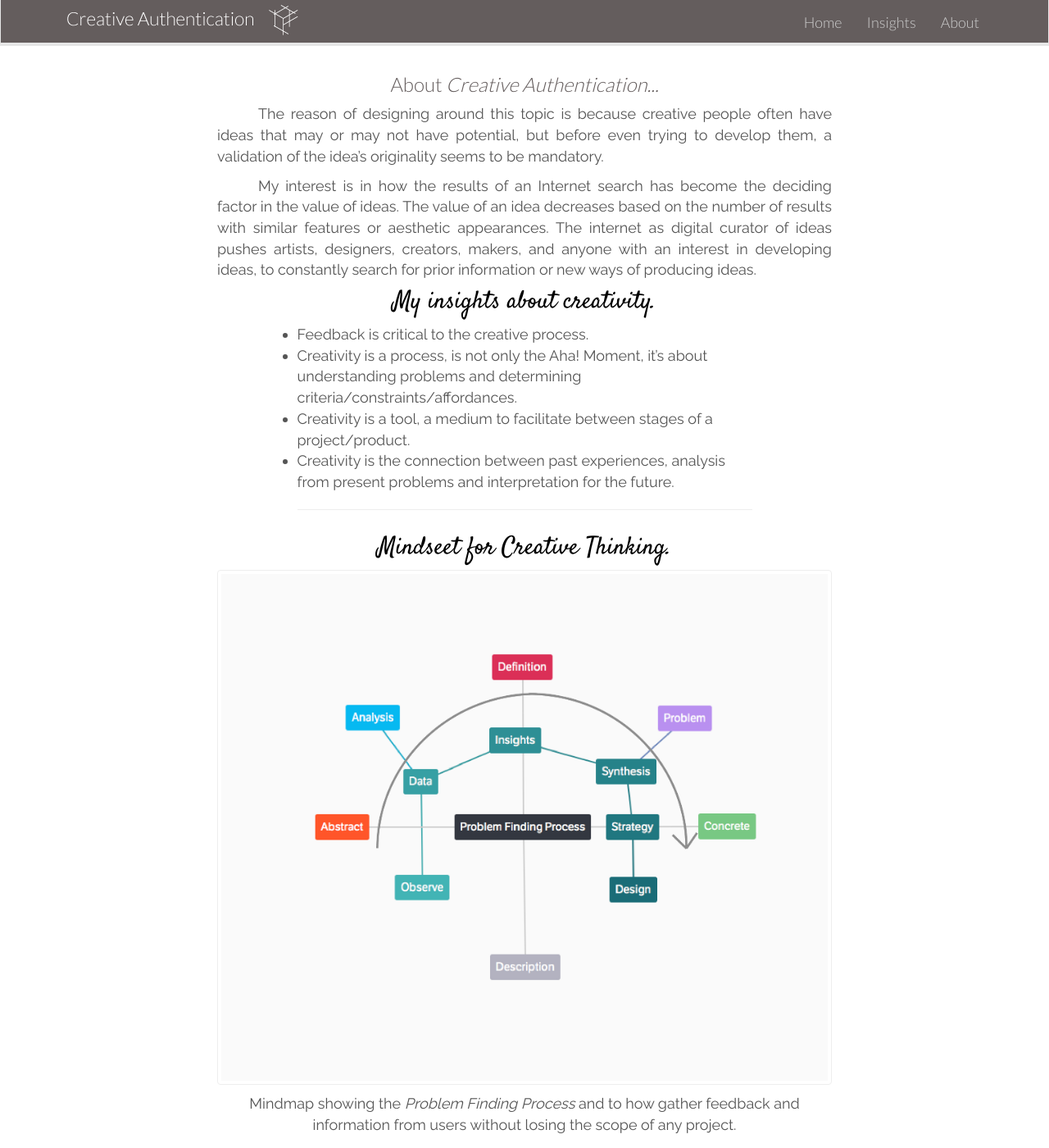
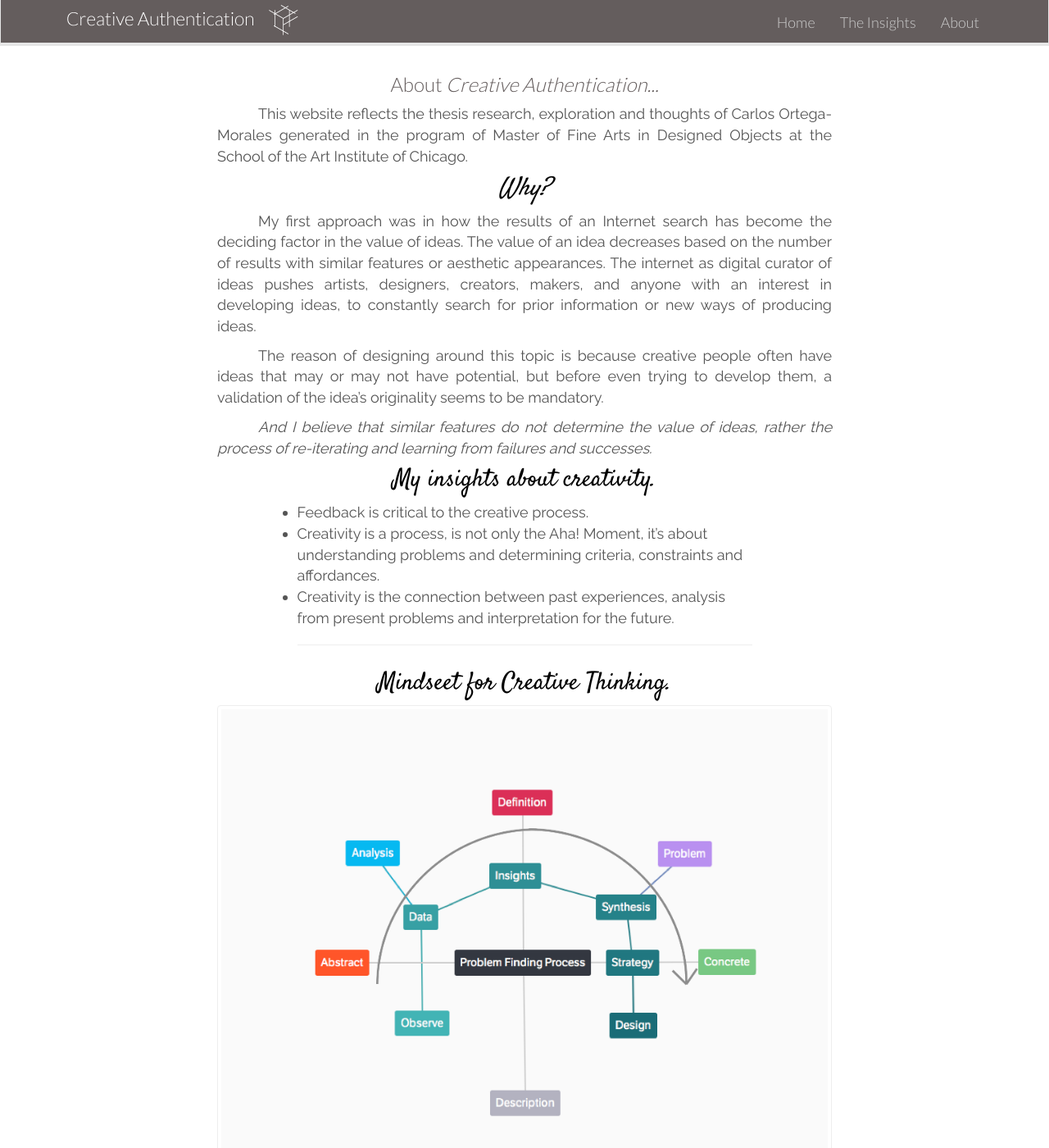
Before and after one commit to cortega8612/creative-process, a Jekyll site: the page built from about/index.html, in a window 1280 px wide and 1400 px high. Shown: the whole window at 82% size. Built offline with Jekyll 4.4.1, drawn with Linux system fonts in a browser that asks for light colours; some of the changed text lies outside the part shown.

Commit message:
uploaded all posts for homepage and about edited

```diff
--- a/_layouts/default.html
+++ b/_layouts/default.html
@@ -41,7 +41,7 @@
         <div class="collapse navbar-collapse">
           <ul class="nav navbar-nav pull-right">
             <li><a href="/#/">Home</a></li>
-            <li><a href="/insights/">Insights</a></li>
+            <li><a href="/insights/">The Insights</a></li>
             <li><a href="/about/">About</a></li>
           </ul>
         </div><!--/.nav-collapse -->
--- a/about/index.html
+++ b/about/index.html
@@ -5,9 +5,16 @@ layout: default
 <div>
 	<h3 class="col-md-12 vcenter">About <em>Creative Authentication...</em> </h3>
 
-	<p class=" col-md-8 col-md-offset-2 justify">The reason of designing around this topic is because creative people often have ideas that may or may not have potential, but before even trying to develop them, a validation of the idea’s originality seems to be mandatory.</p>
+	<p class=" col-md-8 col-md-offset-2 justify">This website reflects the thesis research, exploration and thoughts of Carlos Ortega-Morales generated in the program of Master of Fine Arts in Designed Objects at the School of the Art Institute of Chicago.</p>
 
-	<p class=" col-md-8 col-md-offset-2 justify">My interest is in how the results of an Internet search has become the deciding factor in the value of ideas. The value of an idea decreases based on the number of results with similar features or aesthetic appearances. The internet as digital curator of ideas pushes artists, designers, creators, makers, and anyone with an interest in developing ideas, to constantly search for prior information or new ways of producing ideas.</p>
+	<h2 class="col-md-12 vcenter"> <em>Why?</em> </h2>
+
+	<p class=" col-md-8 col-md-offset-2 justify">My first approach was in how the results of an Internet search has become the deciding factor in the value of ideas. The value of an idea decreases based on the number of results with similar features or aesthetic appearances. The internet as digital curator of ideas pushes artists, designers, creators, makers, and anyone with an interest in developing ideas, to constantly search for prior information or new ways of producing ideas.</p>
+
+	<p class=" col-md-8 col-md-offset-2 justify">The reason of designing around this topic is because creative people often have ideas that may or may not have potential, but before even trying to develop them, a validation of the idea’s originality seems to be mandatory. </p>
+
+	<p class=" col-md-8 col-md-offset-2 justify"><em>And I believe that similar features do not determine the value of ideas, rather the process of re-iterating and learning from failures and successes.</em> </p>
+
 </div>
 
 <div>
@@ -15,8 +22,7 @@ layout: default
 
 	<ul class="col-md-6 col-md-offset-3">
 		<li>Feedback is critical to the creative process.</li>
-		<li>Creativity is a process, is not only the Aha! Moment, it’s about understanding problems and determining criteria/constraints/affordances.</li>
-		<li>Creativity is a tool, a medium to facilitate between stages of a project/product.</li>
+		<li>Creativity is a process, is not only the Aha! Moment, it’s about understanding problems and determining criteria, constraints and affordances.</li>
 		<li>Creativity is the connection between past experiences, analysis from present problems and interpretation for the future.</li>
 	<hr/>
 	</ul>
@@ -27,6 +33,12 @@ layout: default
 	<h2 class="col-md-6 col-md-offset-3 vcenter">Mindseet for Creative Thinking.</h2>
 	<p class="col-md-8 col-md-offset-2"><img class="img-responsive img-thumbnail" src="/img/mindmap.jpg" alt="Mindseet for Creative Thinking"/></p>
 
-	<p class=" col-md-8 col-md-offset-2 vcenter">Mindmap showing the <em> Problem Finding Process</em> and to how gather feedback and information from users without losing the scope of any project.</p>
+	<p class=" col-md-8 col-md-offset-2 vcenter">Mindmap used during his research showing the <em> Problem Finding Process </em> and to how gather feedback and information from users without losing the scope of any project.</p>
 	<hr/>
 </div>
+
+<div>
+	<h2 class="col-md-6 col-md-offset-3 vcenter">About me.</h2>
+	<p class=" col-md-8 col-md-offset-2 vcenter">Carlos Ortega-Morales is a designer and cofounder of <a href='http://www.iguana4studio.com'>Iguana 4 Studio</a>, a sustainable firm based in Mexico City, He believes everyone and everything is interconnected: people, behaviors, products, services, environments, systems, etc.; and design is the tool that harmonizes those connections. </p>
+	<hr/>
+</div>
--- a/css/custom.css
+++ b/css/custom.css
@@ -41,6 +41,11 @@ ul, li {
   font-family: 'Raleway';
 }
 
+.ul1
+{
+    list-style-type: none;
+}
+
 .navbar-header>.navbar-brand, .navbar-inverse .navbar-nav>li>a {color: #CCC;
 margin-top: 2px}
 
```
Also changed, not shown: _posts/insights/2014-05-20-ply-weave.md (added, +15 -0 lines), _posts/insights/2014-05-21-glass.md (added, +23 -0 lines), _posts/insights/2014-05-22-ply-glass.md (added, +17 -0 lines), _posts/insights/2014-05-23-ply-glass.md (added, +17 -0 lines), _posts/insights/2014-05-24-ply-glass.md (added, +17 -0 lines), _posts/insights/2014-05-25-ply-glass.md (added, +17 -0 lines), _posts/insights/2014-05-26-ply-pla.md (added, +17 -0 lines), _posts/insights/2014-05-27-sand2.md (added, +17 -0 lines), _posts/insights/2014-05-28-sand.md (+10 -2 lines), _posts/insights/2014-05-29-mdf.md (+3 -4 lines), _posts/insights/2014-05-30-home.md (+13 -2 lines), img/17.2.jpg (added).
